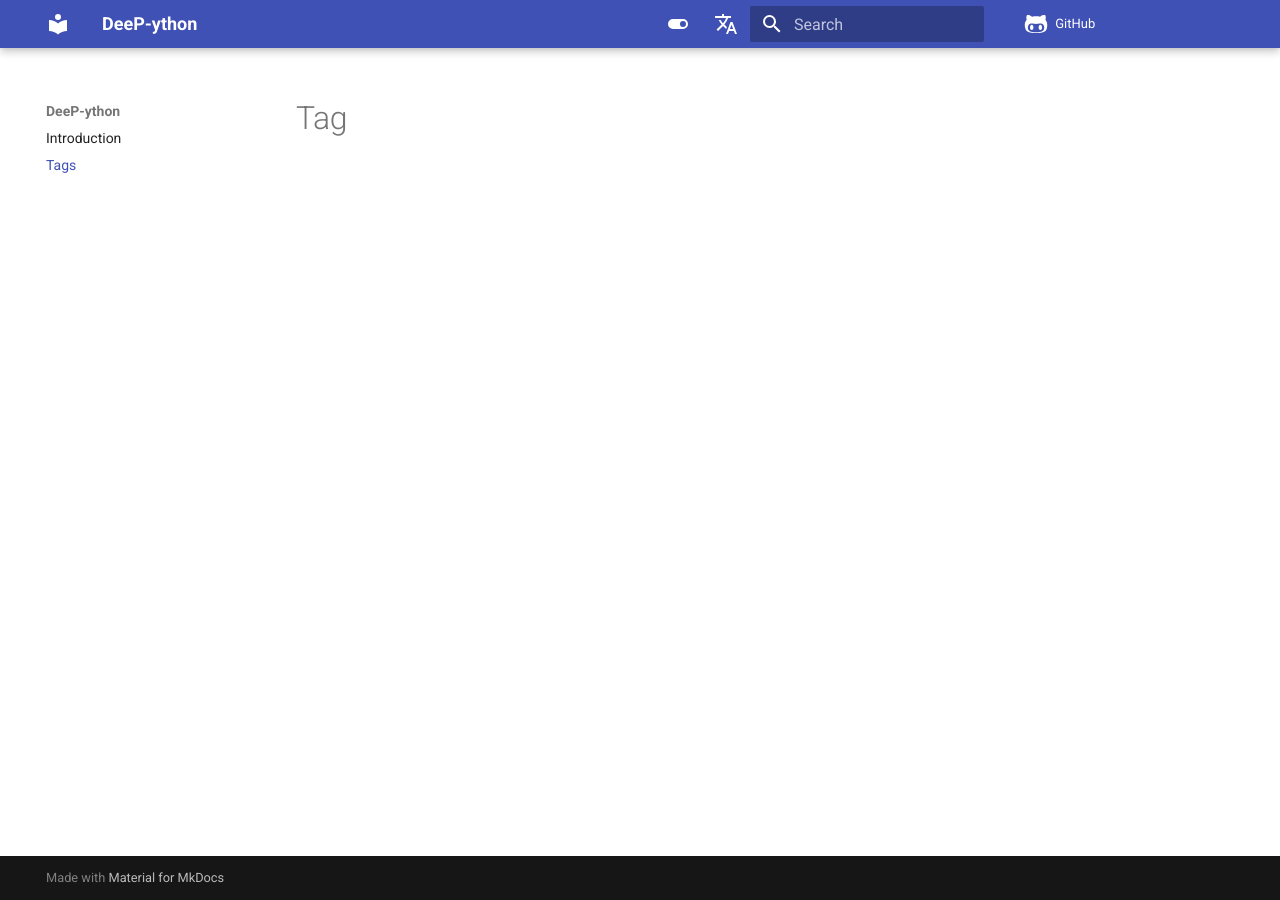
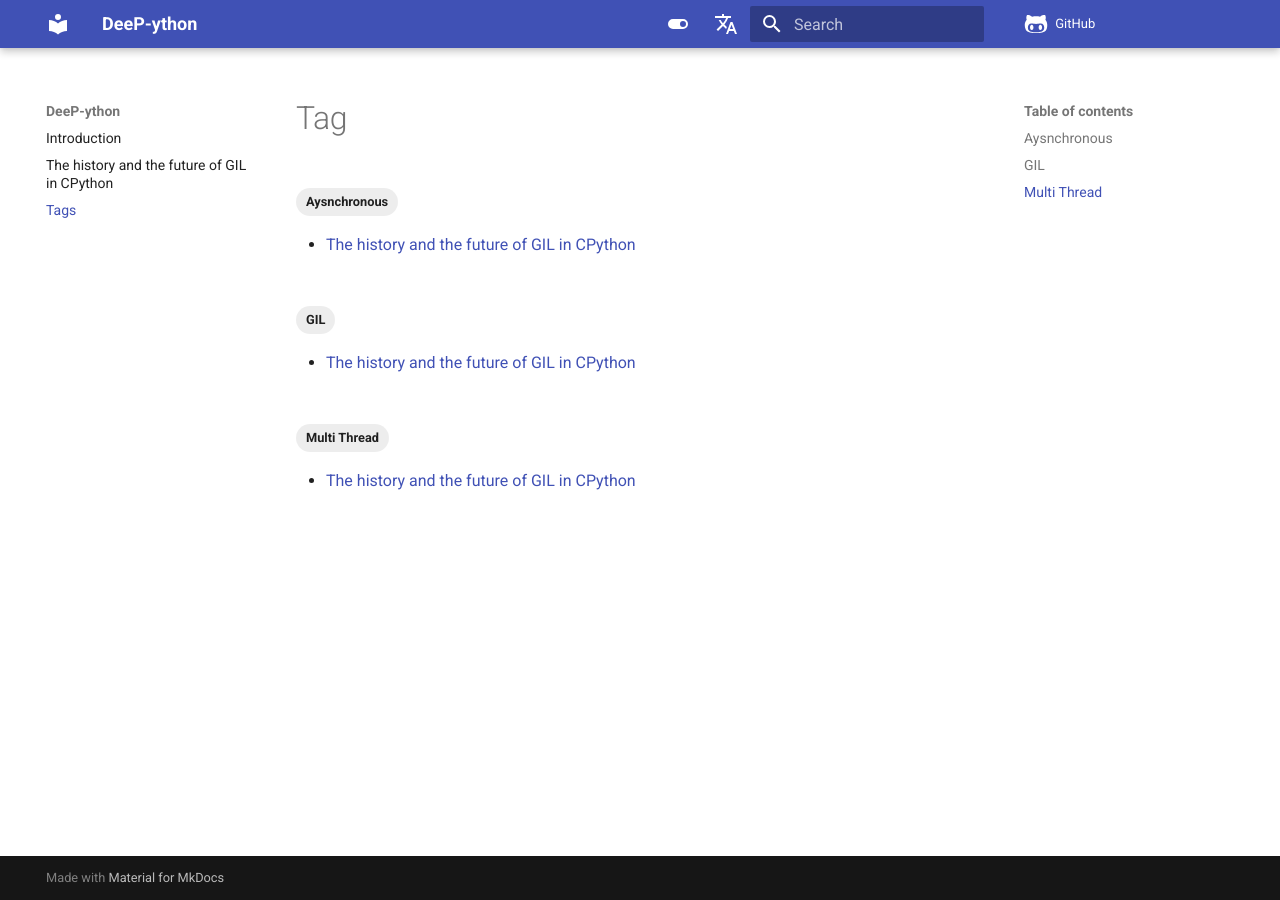
Before and after one commit to FastAPI-Korea/DeeP-ython, an MkDocs documentation site: the page built from docs/en/tags.md, in a window 1280 px wide. Built offline with MkDocs 1.6.1 and Material for MkDocs 9.7.7, drawn with Linux system fonts in a browser that asks for light colours; comment, search, counter and statistics services are not loaded.

```diff
--- /dev/null
+++ b/docs/en/1-the-history-and-the-future-of-gil-in-cpython.md
@@ -0,0 +1,11 @@
+---
+title: "The history and the future of GIL in CPython"
+description: "Describe the history and the future of GIL in CPython with thread and asynchronous"
+tags:
+    - GIL
+    - Multi Thread
+    - Aysnchronous
+---
+
+
+# The history and the future of GIL in CPython
--- a/mkdocs-ko.yml
+++ b/mkdocs-ko.yml
@@ -66,6 +66,7 @@ markdown_extensions:
 
 nav:
 - 소개: index.md
+- 파이썬의 길(GIL)을 걸어보기: 1-파이썬의-길-gil-을-걸어보기.md
 - 태그: tags.md
 
 extra:
--- a/mkdocs.yml
+++ b/mkdocs.yml
@@ -66,6 +66,7 @@ markdown_extensions:
 
 nav:
 - Introduction: index.md
+- The history and the future of GIL in CPython: 1-the-history-and-the-future-of-gil-in-cpython.md
 - Tags: tags.md
 
 extra:
```
Also changed, not shown: README.md (+3 -3 lines), docs/ko/1-파이썬의-길-gil-을-걸어보기.md (added, +10 -0 lines).
